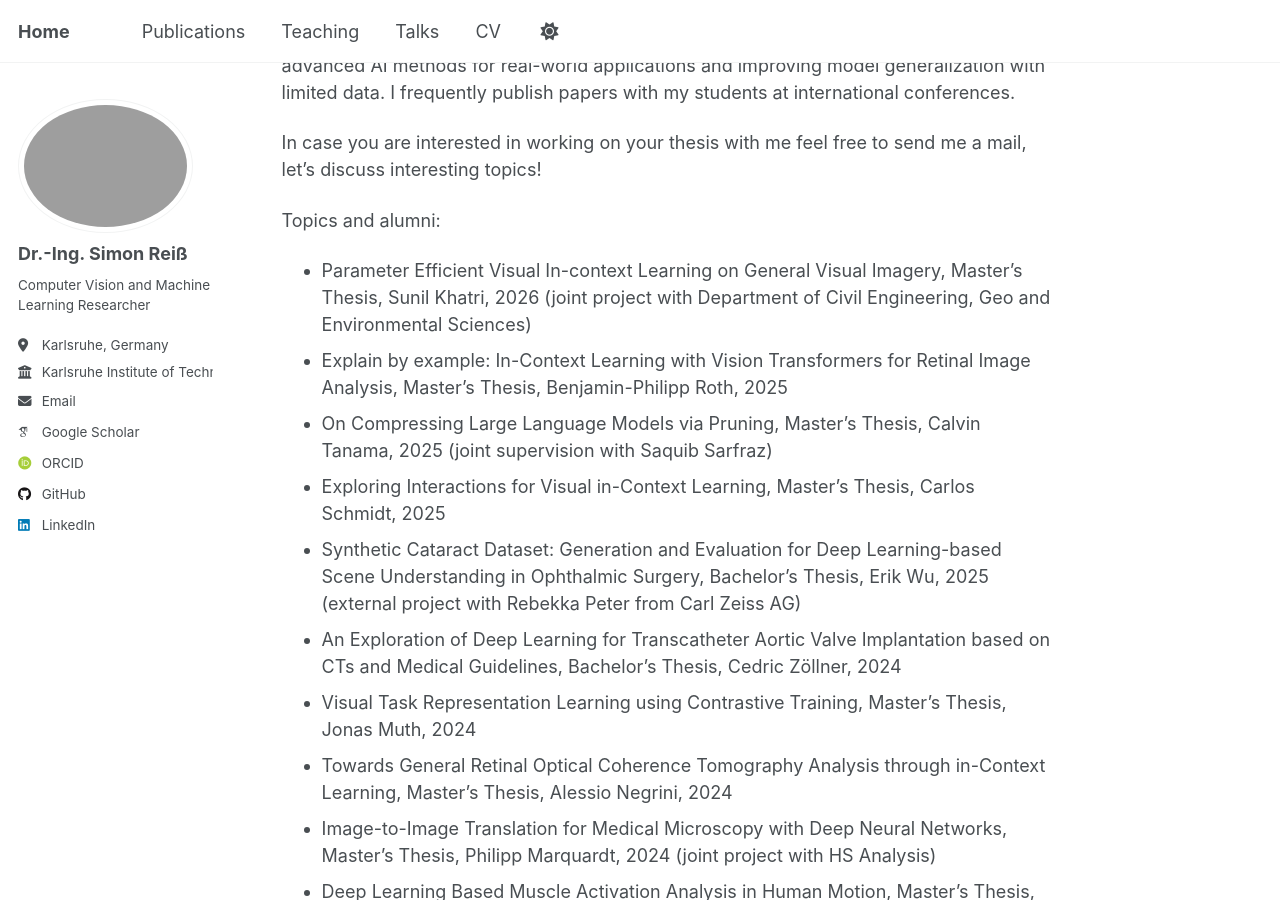
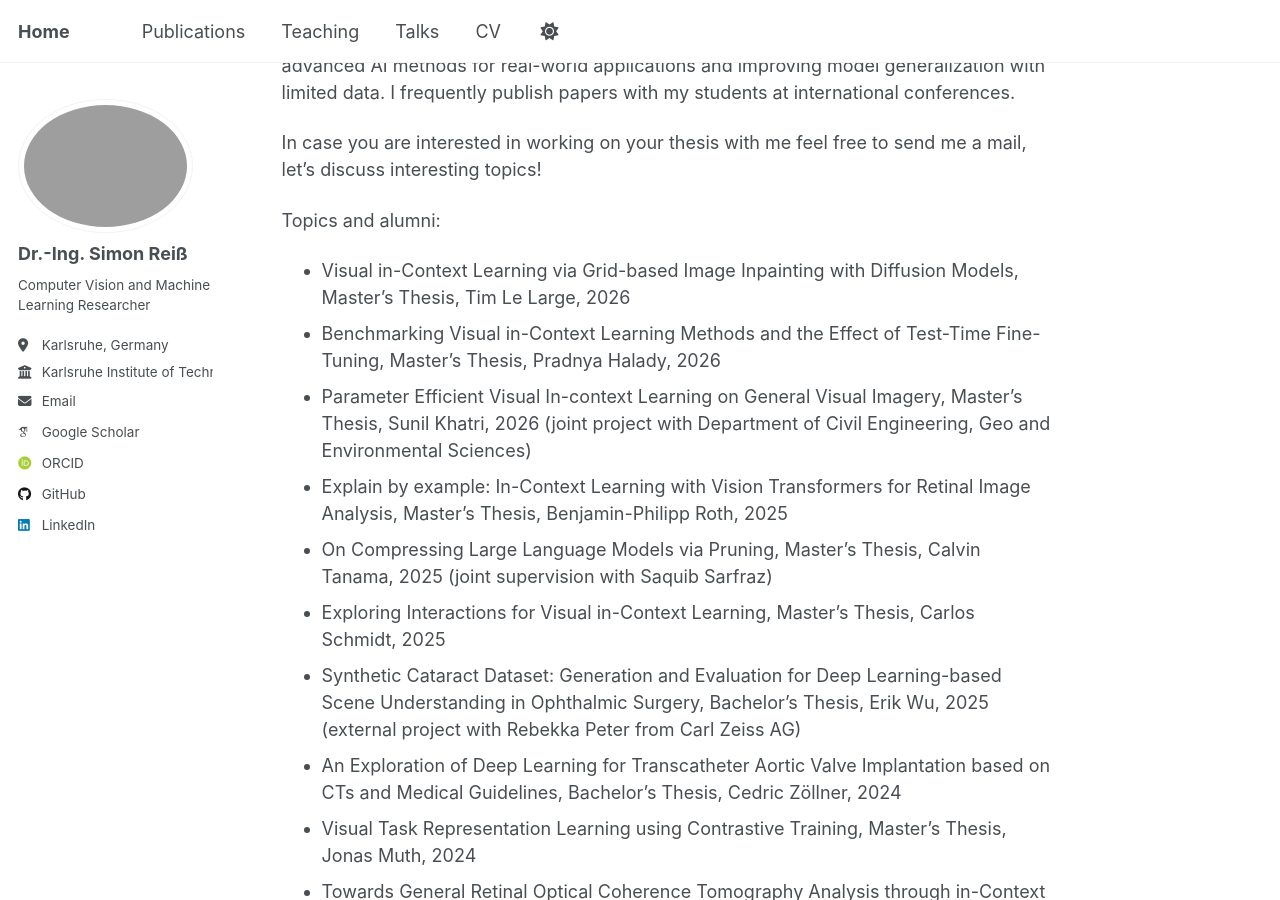
Before and after one commit to Simael/simael.github.io, a Jekyll site: the page built from _teaching/2025-08-06_MABAthesis.md, in a window 1280 px wide and 900 px high, scrolled down 329 px. Built offline with Jekyll 4.4.1, drawn with Linux system fonts in a browser that asks for light colours; some web fonts are replaced; a script that is not in the unit is left out.

Commit message:
updated supervised master's thesis

```diff
--- a/_teaching/2025-08-06_MABAthesis.md
+++ b/_teaching/2025-08-06_MABAthesis.md
@@ -16,6 +16,8 @@ In case you are interested in working on your thesis with me feel free to send m
 
 
 Topics and alumni:
+* Visual in-Context Learning via Grid-based Image Inpainting with Diffusion Models, Master's Thesis, Tim Le Large, 2026
+* Benchmarking Visual in-Context Learning Methods and the Effect of Test-Time Fine-Tuning, Master's Thesis, Pradnya Halady, 2026
 * Parameter Efficient Visual In-context Learning on General Visual Imagery, Master's Thesis, Sunil Khatri, 2026 (joint project with Department of Civil Engineering, Geo and Environmental Sciences)
 * Explain by example: In-Context Learning with Vision Transformers for Retinal Image Analysis, Master's Thesis, Benjamin-Philipp Roth, 2025
 * On Compressing Large Language Models via Pruning, Master's Thesis, Calvin Tanama, 2025 (joint supervision with Saquib Sarfraz)
```
Also changed, not shown: other parts of _teaching/2025-08-06_MABAthesis.md (+1 -1 lines).
